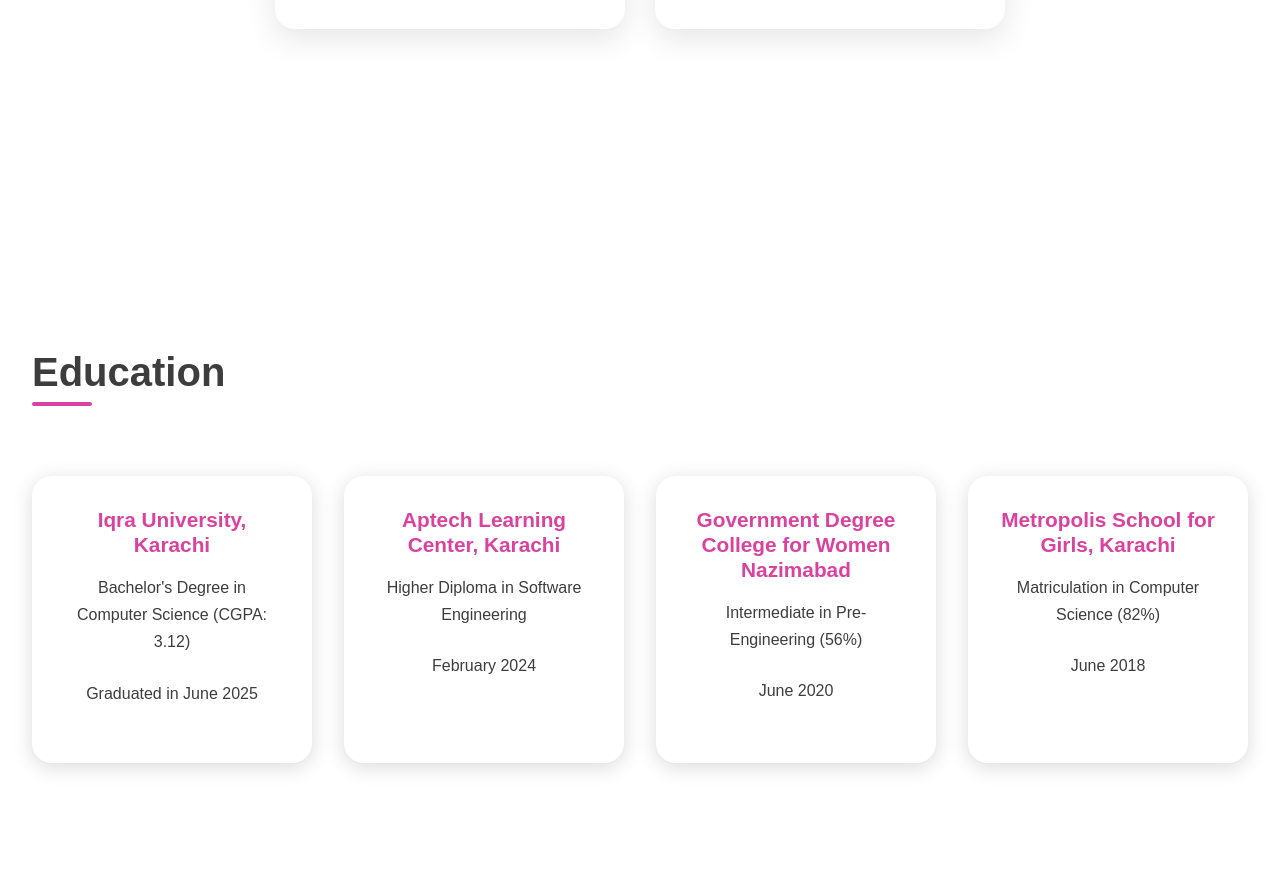
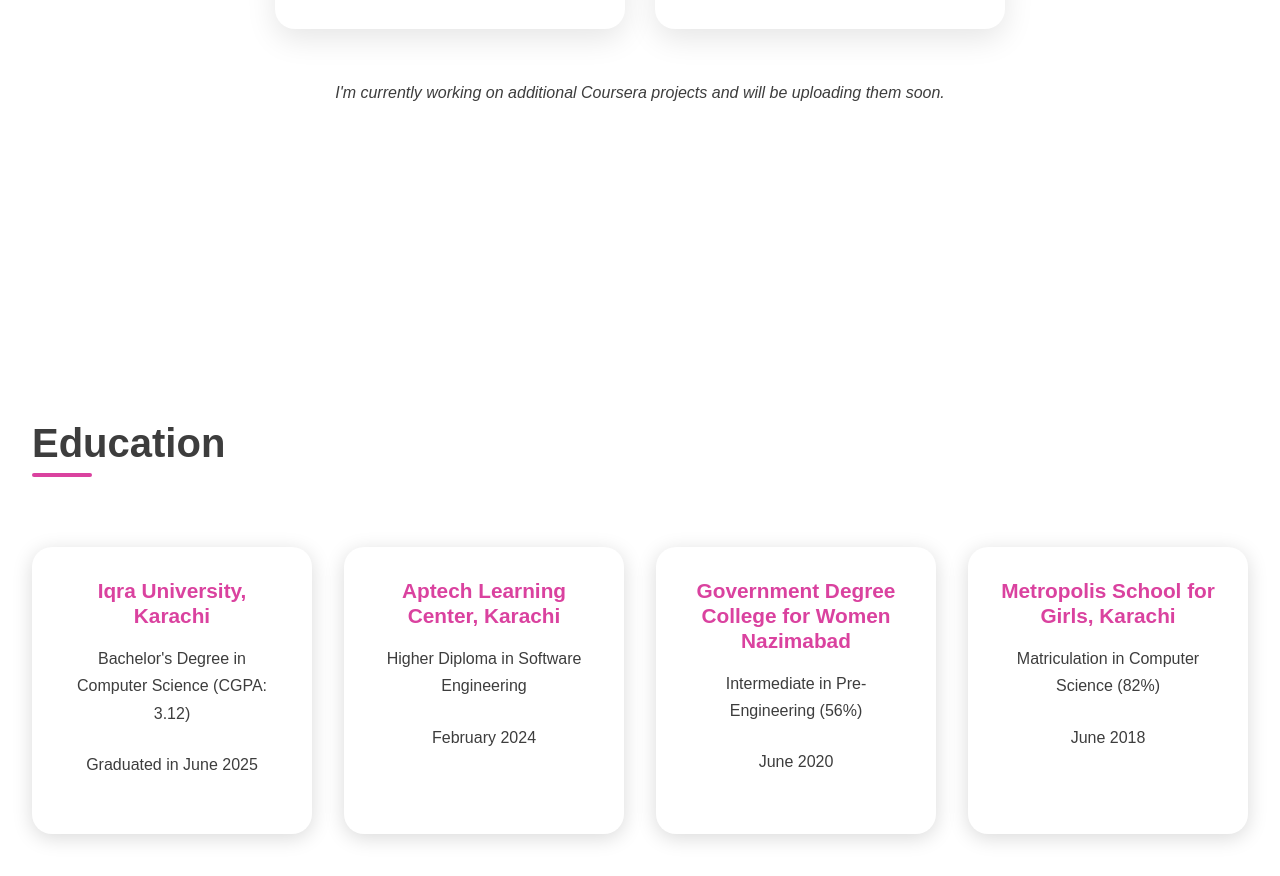
Before and after one commit to areeba-png/portfolio, a plain HTML site: page index.html in a window 1280 px wide. Shown: the part 3311-4187 px from the top of the page. Drawn offline with Linux system fonts and the light colour scheme.

Commit message:
Update index.html

```diff
--- a/index.html
+++ b/index.html
@@ -82,7 +82,6 @@
             </div>
         </div>
     </section>
-
 <section id="projects">
     <h2>Projects</h2>
     <div class="projects-container">
@@ -127,7 +126,12 @@
             </div>
         </div>
     </div>
+
+    <p style="text-align: center; margin-top: 20px; font-style: italic;">
+        I'm currently working on additional Coursera projects and will be uploading them soon.
+    </p>
 </section>
+
 
     <section id="education">
         <h2>Education</h2>
```
Lines whose indentation alone changed are shown as unchanged.
